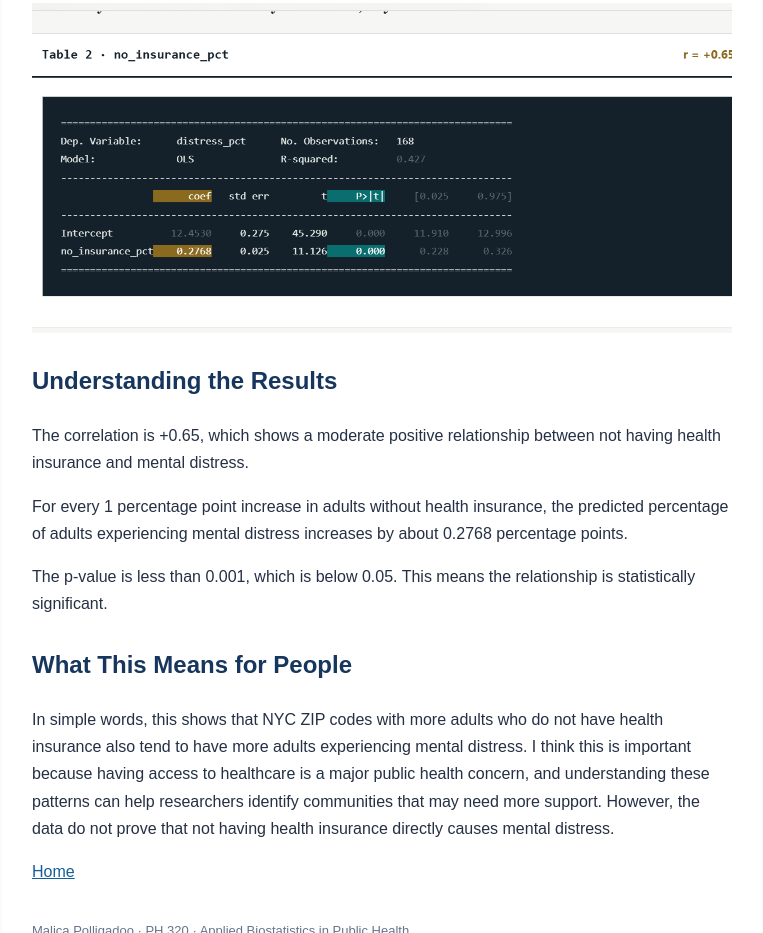
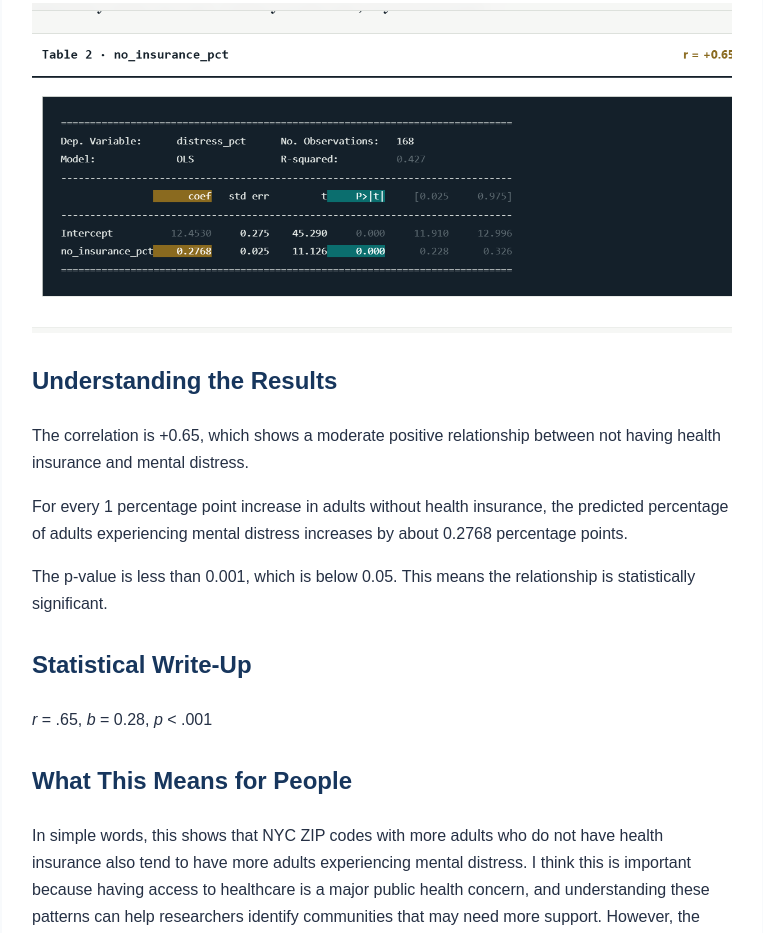
Before and after one commit to malicastepho-ops/portfolio, a plain HTML site: page regression.html in a window 1280 px wide. Shown: the part 250-1183 px from the top of the page, without its empty margins (258-1021 px from the left). Drawn offline with Linux system fonts and the light colour scheme.

Commit message:
Add statistical write-up section to regression.html

```diff
--- a/regression.html
+++ b/regression.html
@@ -75,6 +75,9 @@
       This means the relationship is statistically significant.
     </p>
 
+<h2>Statistical Write-Up</h2>
+<p><i>r</i> = .65, <i>b</i> = 0.28, <i>p</i> &lt; .001</p>
+
     <h2>What This Means for People</h2>
     <p>
       In simple words, this shows that NYC ZIP codes with more adults
```
